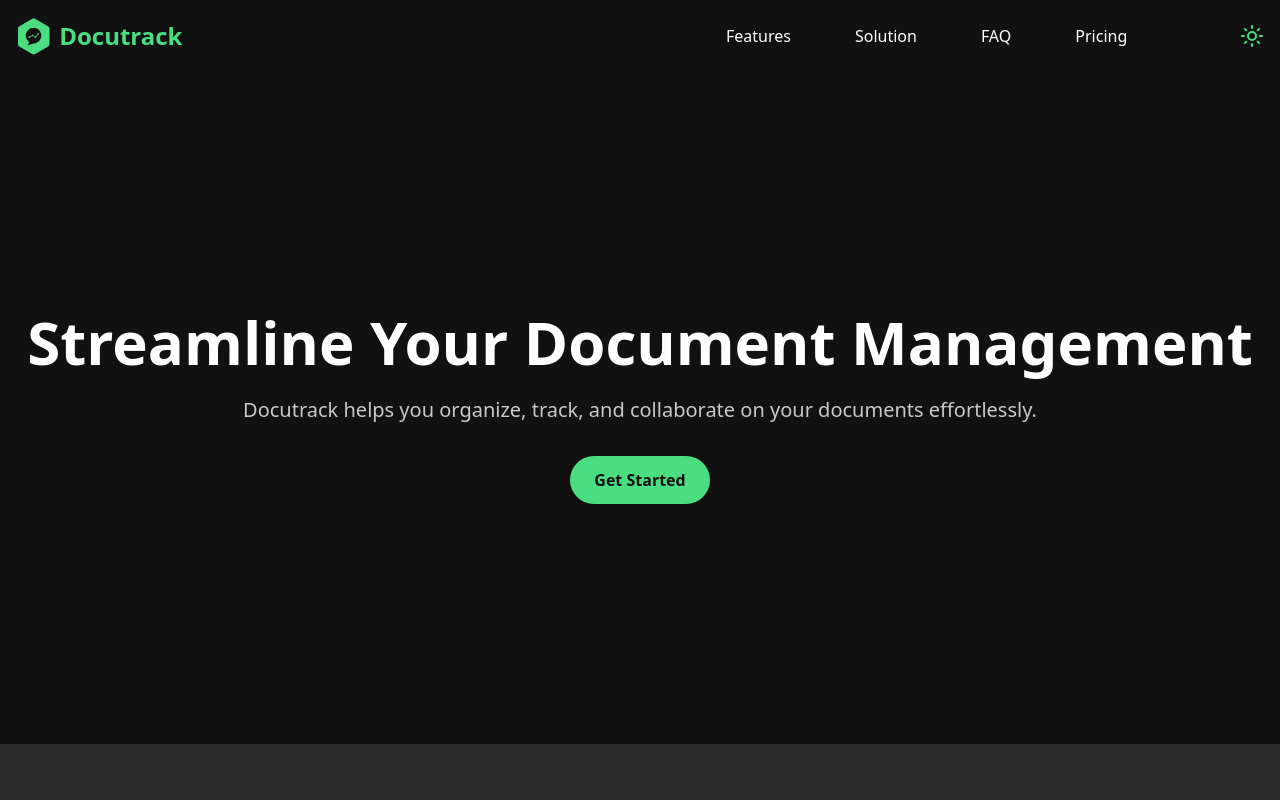
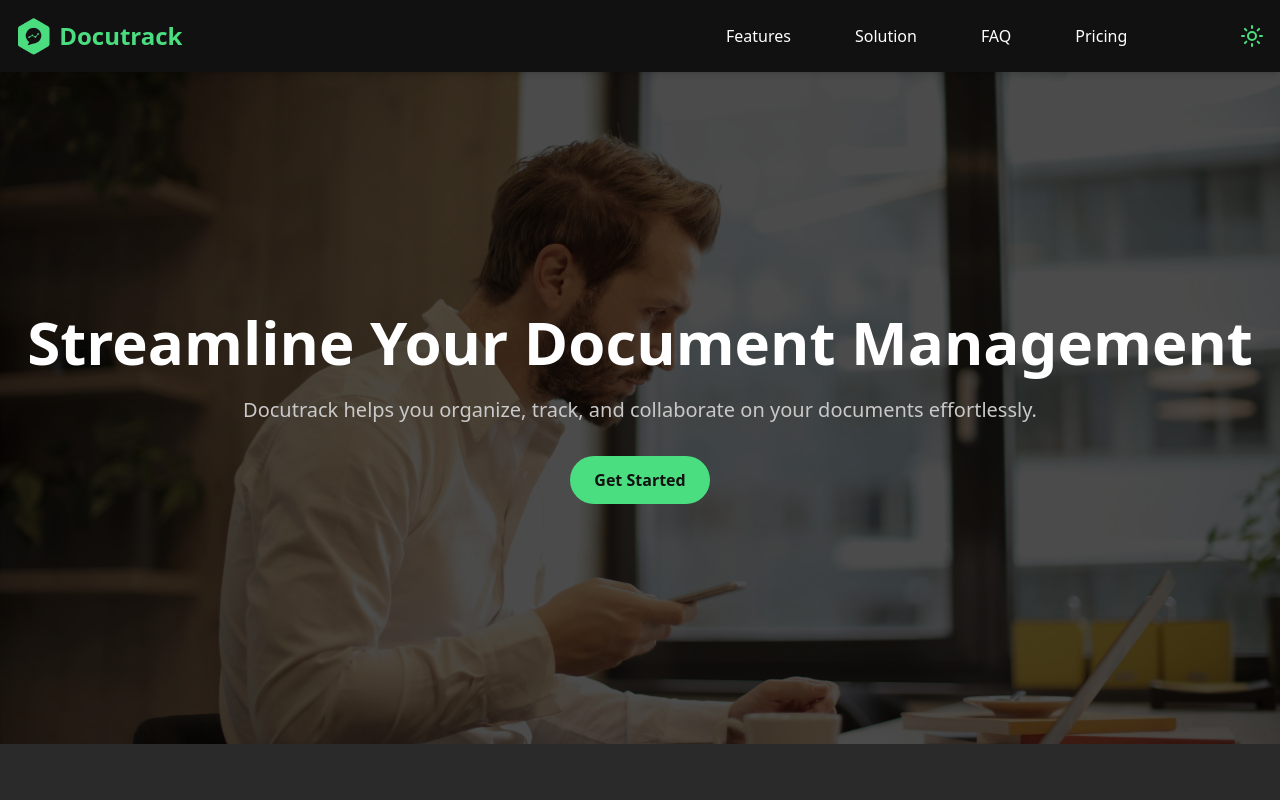
Before and after one commit to fernastereo/docutrack-landing, a Vue app: page / in a window 1280 px wide. Shown: the top 800 px of the page. Built offline with nearby package versions, Linux system fonts and the light colour scheme.

Commit message:
add HeroSection component to HomeView for enhanced visual presentation and content organization

```diff
--- /dev/null
+++ b/src/components/HeroSection.vue
@@ -0,0 +1,35 @@
+<template>
+  <section id="hero" class="relative py-60 px-4 overflow-hidden">
+    <!-- Background Image -->
+    <div class="absolute inset-0 z-0">
+      <img
+        src="/hero-image-01.jpg"
+        alt="Background"
+        class="w-full h-full object-cover"
+      />
+      <!-- Overlay for better text readability -->
+      <div :class="[
+        'absolute inset-0',
+        isDarkMode ? 'bg-black opacity-70' : 'bg-white opacity-50'
+      ]"></div>
+    </div>
+
+    <!-- Content -->
+    <div class="container mx-auto text-center relative z-10">
+      <h1 class="text-4xl md:text-6xl font-bold mb-6" :class="isDarkMode ? 'text-white' : 'text-[#111111]'">
+        Streamline Your Document Management
+      </h1>
+      <p class="text-xl mb-8" :class="isDarkMode ? 'text-[#c9c9c9]' : 'text-[#2a2a2a]'">
+        Docutrack helps you organize, track, and collaborate on your documents effortlessly.
+      </p>
+      <button class="bg-[#4ade80] text-[#111111] px-6 py-3 rounded-full font-semibold hover:bg-[#26cf64] transition-colors">
+        Get Started
+      </button>
+    </div>
+  </section>
+</template>
+
+<script setup>
+
+  const isDarkMode = defineProps(['isDarkMode'])
+</script>
--- a/src/views/HomeView.vue
+++ b/src/views/HomeView.vue
@@ -5,18 +5,7 @@
   ]">
     <HeaderComponent :isDarkMode="isDarkMode" @switchTheme="toggleTheme"/>
 
-    <!-- Hero Section -->
-    <section id="hero" class="py-60 px-4">
-      <div class="container mx-auto text-center">
-        <h1 class="text-4xl md:text-6xl font-bold mb-6">Streamline Your Document Management</h1>
-        <p class="text-xl mb-8" :class="isDarkMode ? 'text-[#c9c9c9]' : 'text-[#2a2a2a]'">
-          Docutrack helps you organize, track, and collaborate on your documents effortlessly.
-        </p>
-        <button class="bg-[#4ade80] text-[#111111] px-6 py-3 rounded-full font-semibold hover:bg-[#26cf64] transition-colors">
-          Get Started
-        </button>
-      </div>
-    </section>
+    <HeroSection :isDarkMode="isDarkMode" />
 
     <!-- Features Section -->
     <section id="features" :class="[
@@ -137,6 +126,7 @@
 import { ref } from 'vue'
 import { CheckCircleIcon, XCircleIcon, ChevronDownIcon, CheckIcon } from 'lucide-vue-next'
 import HeaderComponent from '@/components/HeaderComponent.vue'
+import HeroSection from '@/components/HeroSection.vue'
 
 const isDarkMode = ref(true) // Default to dark mode
 
```
